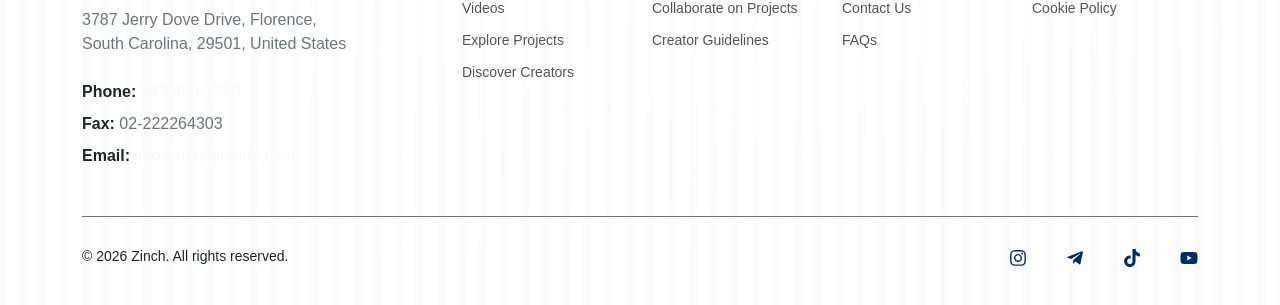
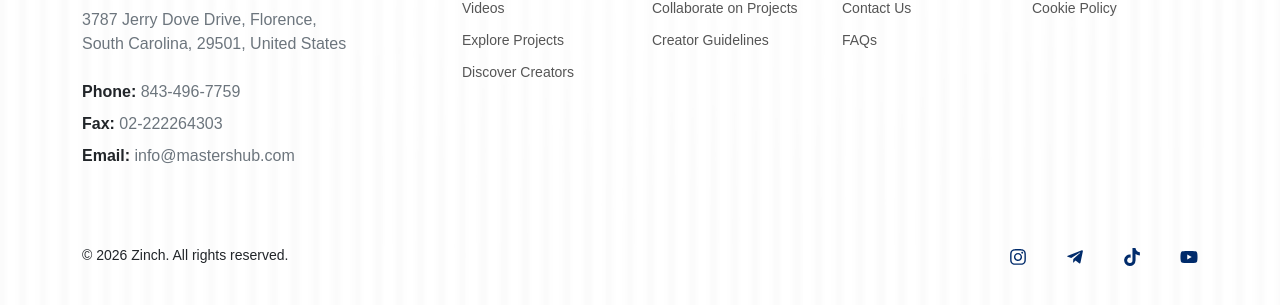
Before and after one commit to BhanuAkash/ZINCH-2026, a React (Create React App) app: page /how-works in a window 1280 px wide. Shown: the part 2282-2587 px from the top of the page. Built offline with nearby package versions, Linux system fonts and the light colour scheme.

Commit message:
modified

```diff
--- a/src/components/Footer.jsx
+++ b/src/components/Footer.jsx
@@ -46,13 +46,13 @@ export default function Footer() {
 
                                 <div className="mt-4">
                                     <p className="mb-2">
-                                        <strong>Phone:</strong> <a href="tel:+18434967759" className="text-light text-decoration-none">843-496-7759</a>
+                                        <strong>Phone:</strong> <a href="tel:+18434967759" className="text-secondary text-decoration-none">843-496-7759</a>
                                     </p>
                                     <p className="mb-2">
                                         <strong>Fax:</strong> <span className="text-secondary">02-222264303</span>
                                     </p>
                                     <p className="mb-0">
-                                        <strong>Email:</strong> <a href="mailto:info@mastershub.com" className="text-light text-decoration-none">info@mastershub.com</a>
+                                        <strong>Email:</strong> <a href="mailto:info@mastershub.com" className="text-secondary text-decoration-none">info@mastershub.com</a>
                                     </p>
                                 </div>
                             </div>
@@ -104,7 +104,7 @@ export default function Footer() {
                         </div>
 
                         {/* Bottom Bar */}
-                        <div className="footer-bottom mt-5 pt-4 border-top border-secondary">
+                        <div className="footer-bottom mt-5 pt-4">
                             <div className="row align-items-center">
                                 <div className="col-md-6 text-center text-md-start mb-3 mb-md-0">
                                     <small>© {new Date().getFullYear()} Zinch. All rights reserved.</small>
--- a/src/components/StatsSection.jsx
+++ b/src/components/StatsSection.jsx
@@ -64,7 +64,7 @@ export default function StatsSection() {
                                 whileInView={{ opacity: 1, y: 0 }}
                                 viewport={{ amount: 0.6 }}
                             >
-                                <h2 className="fw-semi-bold display-6 mb-1 text-center">
+                                <h2 className="fw-bold display-6 mb-1 text-center">
                                     {contributors.toLocaleString()}+
                                 </h2>
                                 <p className="text-muted text-sm-12 mb-0 text-center">Contributors</p>
@@ -76,7 +76,7 @@ export default function StatsSection() {
                                 whileInView={{ opacity: 1, y: 0 }}
                                 viewport={{ amount: 0.6 }}
                             >
-                                <h2 className="fw-semi-bold display-6 mb-1 text-center">
+                                <h2 className="fw-bold display-6 mb-1 text-center">
                                     {docs.toLocaleString()}+
                                 </h2>
                                 <p className="text-muted text-sm-12 mb-0 text-center">Proposal Docs</p>
@@ -88,7 +88,7 @@ export default function StatsSection() {
                                 whileInView={{ opacity: 1, y: 0 }}
                                 viewport={{ amount: 0.6 }}
                             >
-                                <h2 className="fw-semi-bold display-6 mb-1 text-center">
+                                <h2 className="fw-bold display-6 mb-1 text-center">
                                     {projects.toLocaleString()}+
                                 </h2>
                                 <p className="text-muted text-sm-12 mb-0 text-center">Projects Shipped</p>
```
